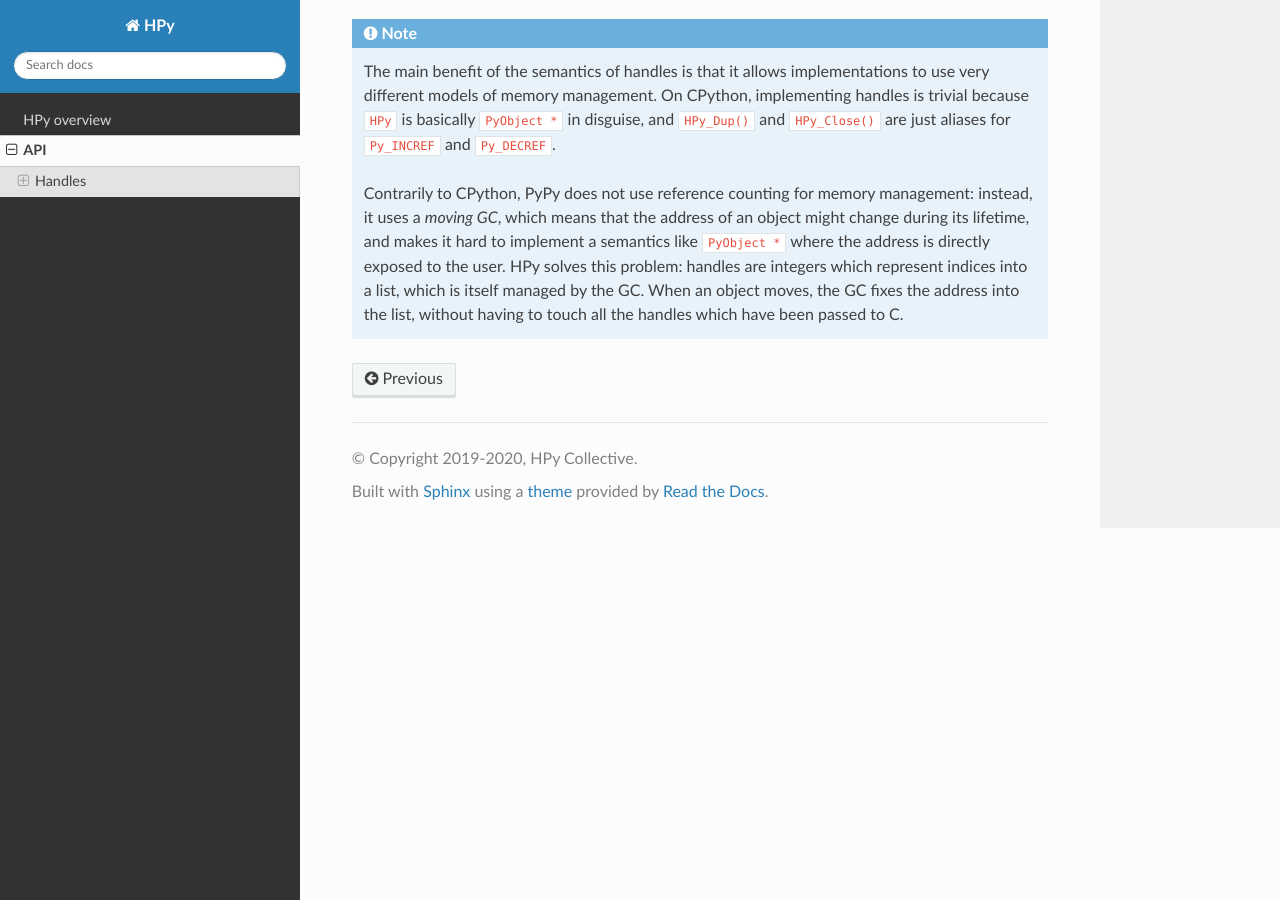
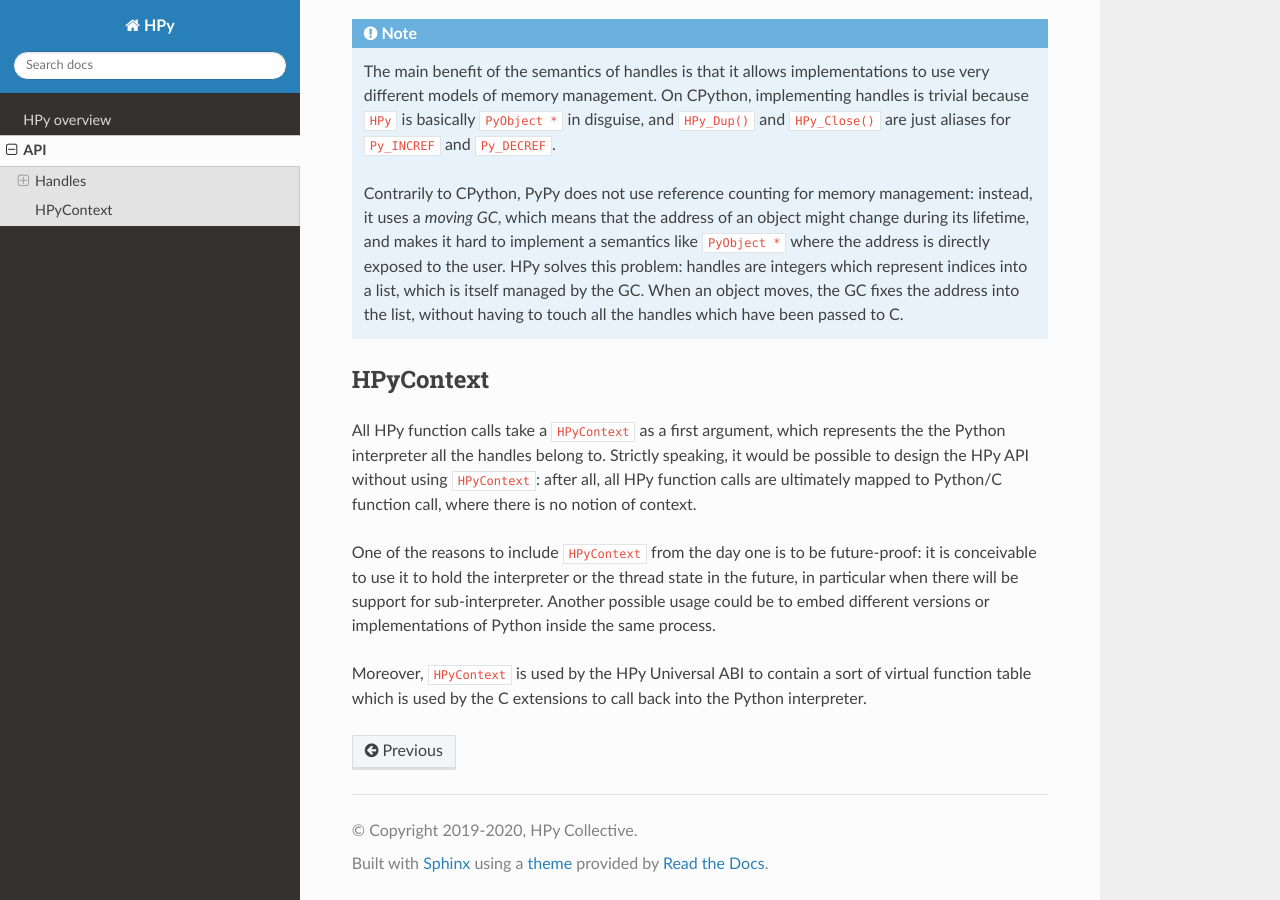
Before and after one commit to hpyproject/hpy, a Sphinx documentation site: the page built from docs/api.rst, in a window 1280 px wide and 900 px high, scrolled down 2077 px. Built offline with Sphinx 7.4.7 and the Read the Docs theme 2.0.0, drawn with Linux system fonts in a browser that asks for light colours.

Commit message:
add a section about HPyContext. I don't like it too much, feel free to improve

```diff
--- a/docs/api.rst
+++ b/docs/api.rst
@@ -114,3 +114,23 @@ identity, you can use ``HPy_Is()``::
    indices into a list, which is itself managed by the GC. When an object
    moves, the GC fixes the address into the list, without having to touch all
    the handles which have been passed to C.
+
+
+HPyContext
+-----------
+
+All HPy function calls take a ``HPyContext`` as a first argument, which
+represents the the Python interpreter all the handles belong to.  Strictly
+speaking, it would be possible to design the HPy API without using
+``HPyContext``: after all, all HPy function calls are ultimately mapped to
+Python/C function call, where there is no notion of context.
+
+One of the reasons to include ``HPyContext`` from the day one is to be
+future-proof: it is conceivable to use it to hold the interpreter or the
+thread state in the future, in particular when there will be support for
+sub-interpreter.  Another possible usage could be to embed different versions
+or implementations of Python inside the same process.
+
+Moreover, ``HPyContext`` is used by the HPy Universal ABI to contain a sort of
+virtual function table which is used by the C extensions to call back into the
+Python interpreter.
```
